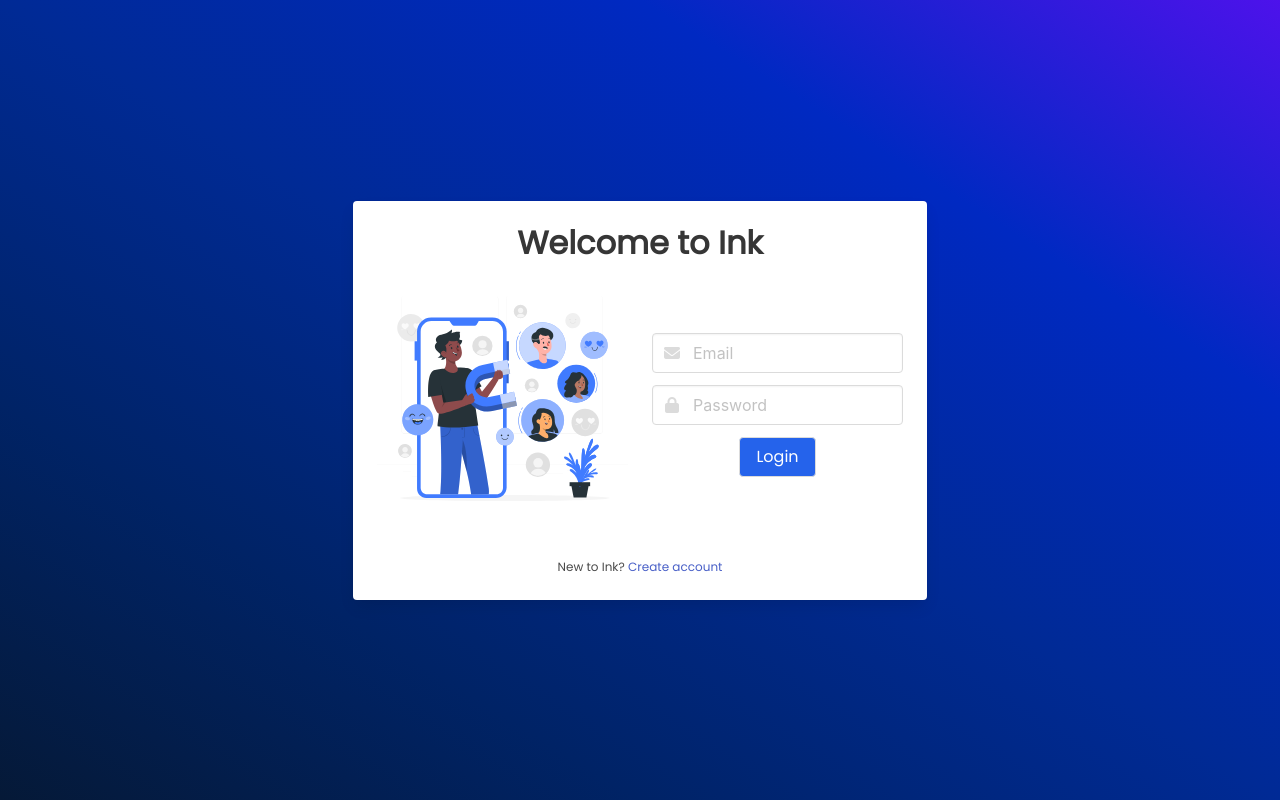
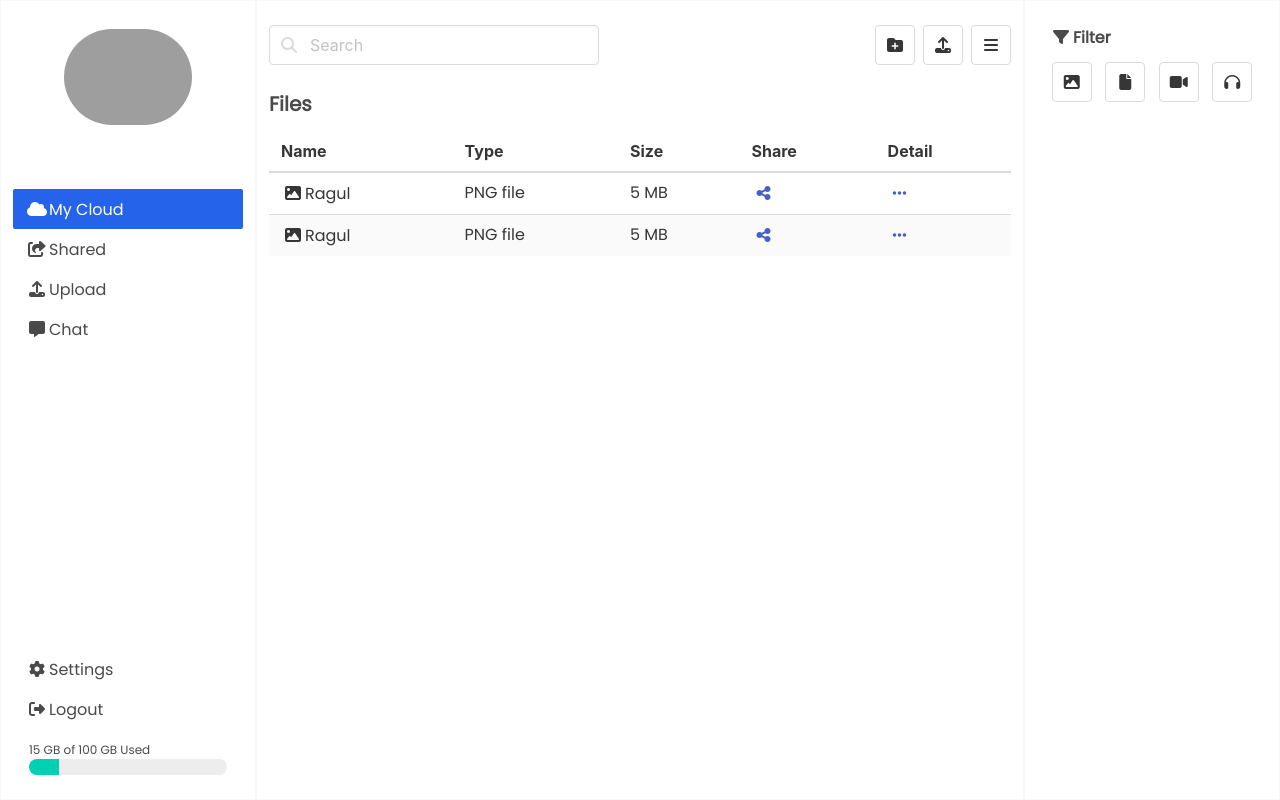
Before and after one commit to Infyrec/ink, a React (Create React App) app: page / in a window 1280 px wide. Built offline with nearby package versions, Linux system fonts and the light colour scheme; grey boxes are pictures that could not be loaded.

Commit message:
Updated dashboard UI

```diff
--- a/src/components/Router.js
+++ b/src/components/Router.js
@@ -9,8 +9,8 @@ export default function Router(){
     return(
         <BrowserRouter>
             <Routes>
-                <Route path="/" element={<Login />}/>
-                <Route path="/mycloud" element={<Landing />}/>
+                <Route path="/" element={<Landing />}/>
+                <Route path="/login" element={<Login />}/>
                 <Route path="/signup" element={<Signup />}/>
                 <Route path="/chat" element={<Chat />}/>
             </Routes>
--- a/src/components/landing/Center.js
+++ b/src/components/landing/Center.js
@@ -1,14 +1,10 @@
+import React from 'react';
+
 export default function Center(){
     return(
         <div className="column full-height custom-border">
             {/* Search bar */}
-            <div className="is-flex-touch my-3">
-                {/* Menu icon */}
-                <button className="button mr-5 is-hidden-desktop">
-                    <span className="icon is-small">
-                    <i className="fas fa-bars"></i>
-                    </span>
-                </button>
+            <div className="is-flex is-justify-content-space-between my-3">
                 <div className="field">
                     <p className="control has-icons-left has-icons-right">
                     <input className="input" type="text" placeholder="Search" />
@@ -17,19 +13,48 @@ export default function Center(){
                     </span>
                     </p>
                 </div>
+                <div>
+                    <p className="buttons">
+                        <button className="button is-hidden-touch">
+                            <span className="icon">
+                                <i className="fa-solid fa-folder-plus"></i>
+                            </span>
+                        </button>
+                        <button className="button is-hidden-touch">
+                            <span className="icon">
+                                <i className="fa-solid fa-upload"></i>
+                            </span>
+                        </button>
+                        <button className="button">
+                            <span className="icon">
+                                <i className="fa-solid fa-bars"></i>
+                            </span>
+                        </button>
+                    </p>
+                </div>
             </div>
             {/* All files */}
             <div className="my-3">
-                <p className="custom-font is-size-4 has-text-weight-bold my-3">All Files</p>
+                <p className="custom-font is-size-5 has-text-weight-bold my-3">Files</p>
                 {/* List view */}
                 <table className="table is-striped is-fullwidth">
+                    <thead>
+                        <tr>
+                            <th>Name</th>
+                            <th>Type</th>
+                            <th>Size</th>
+                            <th>Share</th>
+                            <th>Detail</th>
+                        </tr>
+                    </thead>
+                    <tbody>
                         <tr>
                             <td>
                                 <span className="icon"><i className="fas fa-image" aria-hidden="true"></i></span>
-                            <span className="custom-font">Ragul</span>
+                                <span className="custom-font is-size-6">Ragul</span>
                             </td>
-                        <td>PNG file</td>
-                        <td>5 MB</td>
+                            <td className="custom-font">PNG file</td>
+                            <td className="custom-font">5 MB</td>
                             <td>
                                 <a><span className="icon"><i className="fas fa-share-nodes" aria-hidden="true"></i></span></a>
                             </td>
@@ -40,10 +65,10 @@ export default function Center(){
                         <tr>
                             <td>
                                 <span className="icon"><i className="fas fa-image" aria-hidden="true"></i></span>
-                            <span className="custom-font">Ragul</span>
+                                <span className="custom-font is-size-6">Ragul</span>
                             </td>
-                        <td>PNG file</td>
-                        <td>5 MB</td>
+                            <td className="custom-font">PNG file</td>
+                            <td className="custom-font">5 MB</td>
                             <td>
                                 <a><span className="icon"><i className="fas fa-share-nodes" aria-hidden="true"></i></span></a>
                             </td>
@@ -51,6 +76,7 @@ export default function Center(){
                                 <a><span className="icon"><i className="fas fa-ellipsis" aria-hidden="true"></i></span></a>
                             </td>
                         </tr>
+                    </tbody>
                 </table>
             </div>
         </div>
--- a/src/components/landing/Leftside.js
+++ b/src/components/landing/Leftside.js
@@ -1,4 +1,27 @@
+import React, { useState } from 'react';
+import axios from 'axios';
+
 export default function Leftside(){
+    const [file, setFile] = useState(null);
+
+    const handleUpload = async (e) => {
+        const formData = new FormData();
+        formData.append('file', e.target.files[0]);
+
+        try {
+          const response = await axios.post('http://localhost:3002/upload', formData, {
+            onUploadProgress: (progressEvent) => {
+              const percentCompleted = Math.round((progressEvent.loaded * 100) / progressEvent.total);
+              console.log(`Upload progress: ${percentCompleted}%`);
+            },
+          });
+
+          console.log(response.data);
+        } catch (error) {
+          console.error('Error uploading file:', error);
+        }
+    }
+
     return(
         <div className="column is-one-fifth full-height custom-border is-flex is-flex-direction-column is-hidden-touch">
             <div className="is-flex is-justify-content-center my-4">
@@ -26,12 +49,15 @@ export default function Leftside(){
                             </a>
                         </li>
                         <li>
+                            <label>
                                 <a className="custom-font">
                                     <span className="icon">
                                         <i className="fas fa-upload"></i>
+                                        <input type='file' style={{display: "none"}} onChange={handleUpload}/>
                                     </span>
                                     Upload
                                 </a>
+                            </label>
                         </li>
                         <li>
                             <a className="custom-font">
--- a/src/components/landing/Rightside.js
+++ b/src/components/landing/Rightside.js
@@ -1,52 +1,34 @@
 export default function Rightside(){
     return(
-        <div className="column is-one-fifth full-height custom-border is-flex is-flex-direction-column is-justify-content-space-around px-5 is-hidden-touch">
-            <p className="custom-font is-size-4 has-text-weight-bold my-3">Categories</p>
-            {/* Cards */}
-            <div className="card has-background-primary">
-                <div className="card-content">
-                    <div className="content is-flex is-flex-direction-column">
+        <div className="column is-one-fifth full-height custom-border is-flex is-flex-direction-column px-5 is-hidden-touch">
+            <p className="custom-font has-text-weight-bold my-3">
+                <span className="icon">
+                    <i className="fa-solid fa-filter"></i>
+                </span>
+                Filter
+            </p>
+            <p className="buttons is-flex is-justify-content-space-around">
+                <button className="button">
                     <span className="icon">
-                        <i className="fas fa-image has-text-white is-size-4"></i>
+                        <i className="fa-solid fa-image"></i>
                     </span>
-                    <span className="custom-font has-text-weight-bold is-size-6 has-text-white mt-1">Pictures</span>
-                    <span className="custom-font is-size-7 has-text-white">100 files</span>
-                    </div>
-                </div>
-            </div>
-            <div className="card has-background-link">
-                <div className="card-content">
-                    <div className="content is-flex is-flex-direction-column">
+                </button>
+                <button className="button">
                     <span className="icon">
-                        <i className="fas fa-file has-text-white is-size-4"></i>
+                        <i className="fa-solid fa-file"></i>
                     </span>
-                    <span className="custom-font has-text-weight-bold is-size-6 has-text-white mt-1">Documents</span>
-                    <span className="custom-font is-size-7 has-text-white">100 files</span>
-                    </div>
-                </div>
-            </div>
-            <div className="card has-background-danger">
-                <div className="card-content">
-                    <div className="content is-flex is-flex-direction-column">
+                </button>
+                <button className="button">
+                <span className="icon">
+                    <i className="fa-solid fa-video"></i>
+                </span>
+                </button>
+                <button className="button">
                     <span className="icon">
-                        <i className="fas fa-video has-text-white is-size-4"></i>
+                        <i className="fa-solid fa-headphones"></i>
                     </span>
-                    <span className="custom-font has-text-weight-bold is-size-6 has-text-white mt-1">Videos</span>
-                    <span className="custom-font is-size-7 has-text-white">100 files</span>
-                    </div>
-                </div>
-            </div>
-            <div className="card has-background-success">
-                <div className="card-content">
-                    <div className="content is-flex is-flex-direction-column">
-                    <span className="icon">
-                        <i className="fas fa-headphones has-text-white is-size-4"></i>
-                    </span>
-                    <span className="custom-font has-text-weight-bold is-size-6 has-text-white mt-1">Audio</span>
-                    <span className="custom-font is-size-7 has-text-white">100 files</span>
-                    </div>
-                </div>
-            </div>
+                </button>
+            </p>
         </div>
     )
 }
```
Lines whose indentation alone changed are shown as unchanged.
